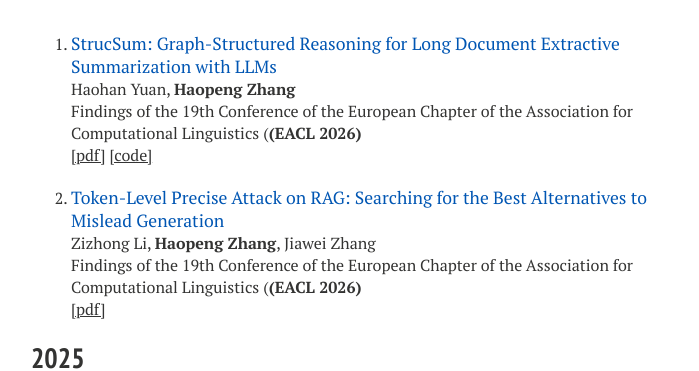
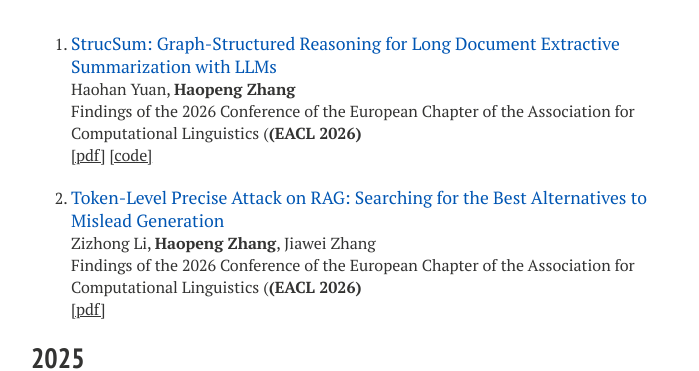
Before and after one commit to hpzhang94/hpzhang94.github.io, a Jekyll site: the page built from research.md, in a window 1280 px wide and 900 px high, scrolled down 827 px. Shown: the part 160-531 px from the top of the window, without its empty margins (289-988 px from the left). Built offline with Jekyll 4.4.1, drawn with Linux system fonts in a browser that asks for light colours; nearby versions of some CDN libraries; some web fonts are replaced.

Commit message:
Update research.md

```diff
--- a/research.md
+++ b/research.md
@@ -72,7 +72,7 @@ Optimization in the Era of LLMs</span>
 <li>
 <span class="paper-title">StrucSum: Graph-Structured Reasoning for Long Document Extractive Summarization with LLMs</span>
 <br>Haohan Yuan, <b>Haopeng Zhang</b>
-<br>Findings of the 19th Conference of the European Chapter
+<br>Findings of the 2026 Conference of the European Chapter
 of the Association for Computational Linguistics (<b>(EACL 2026)</b>
 <br><a href="https://arxiv.org/abs/2505.22950" target="_blank">[pdf]</a> <a href="https://github.com/HaohanYuan01/StrucSum" target="_blank">[code]</a>
 </li>
@@ -80,7 +80,7 @@ of the Association for Computational Linguistics (<b>(EACL 2026)</b>
 <li>
 <span class="paper-title">Token-Level Precise Attack on RAG: Searching for the Best Alternatives to Mislead Generation</span>
 <br>Zizhong Li, <b>Haopeng Zhang</b>, Jiawei Zhang
-<br>Findings of the 19th Conference of the European Chapter
+<br>Findings of the 2026 Conference of the European Chapter
 of the Association for Computational Linguistics (<b>(EACL 2026)</b>
 <br><a href="https://arxiv.org/abs/2508.03110" target="_blank">[pdf]</a>
 </li>
```
